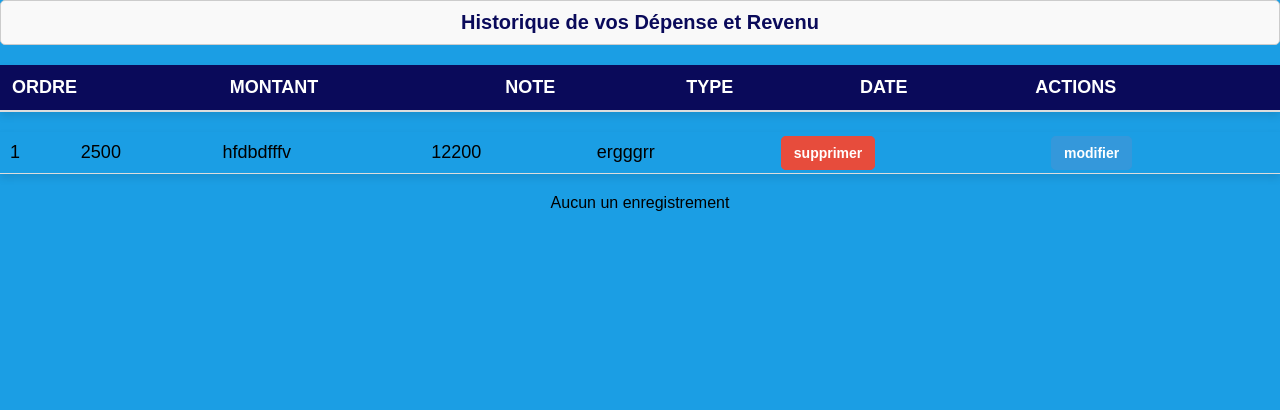
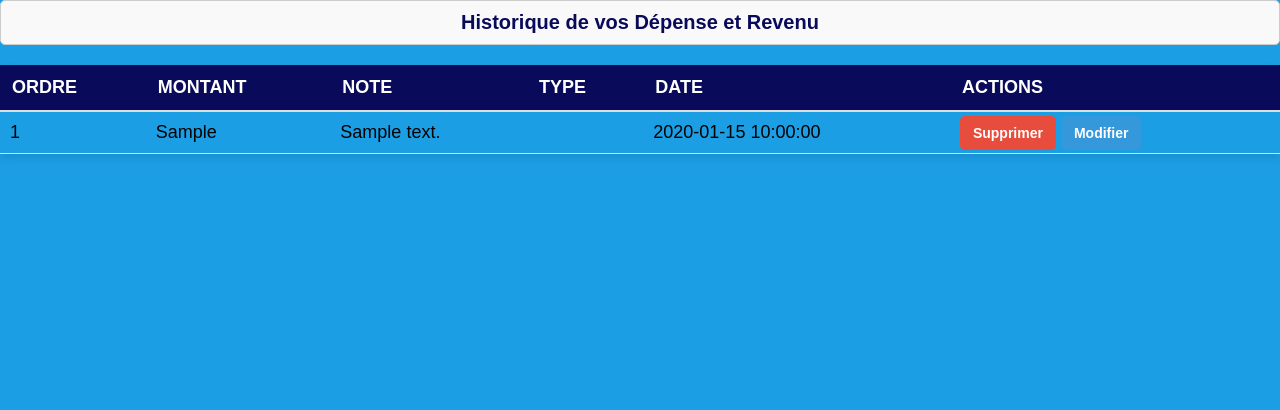
Before and after one commit to Ben0033/apk-mapoche, a PHP site: page /historique.php in a window 1280 px wide. Shown: the part 75-485 px from the top of the page. Run offline with PHP 8.4, Linux system fonts and the light colour scheme; the visitor is signed in with stand-in values (Sample User, id 1); tables that the repository leaves empty or names only in its code hold one stand-in row (values such as "Sample post"); lists and menus that the app fills with data are empty.

Commit message:
fichiers

```diff
--- a/Application/css/style.css
+++ b/Application/css/style.css
@@ -48,12 +48,12 @@
 
 .h1{
     text-align: center;
-    font-size: 50px;
+    font-size: 25px;
     font-weight: bold;
 }
 
 .diva p{
-    font-size: 25px;
+    font-size: 15px;
     text-align: center;
 }
 section{
--- a/Application/historique.php
+++ b/Application/historique.php
@@ -1,19 +1,27 @@
 <?php
 $title = "Historique";
 require_once 'header.php';
+
 // Vérifiez si l'utilisateur est connecté
 if (!isset($_SESSION['id_user'])) {
    header('Location: connexion.php');
    exit;
 }
+
 require 'config.php';
+
+// Récupérer les données depuis la base de données
+$id_user = $_SESSION['id_user'];
+$query = $conn->prepare("SELECT * FROM historique WHERE id_user = :id_user ORDER BY date DESC");
+$query->execute(['id_user' => $id_user]);
+$historique = $query->fetchAll(PDO::FETCH_ASSOC);
 ?>
 
 <table class="table">
    <legend>Historique de vos Dépense et Revenu</legend>
    <thead class="thead">
       <tr>
-            <th>ordre</th>
+         <th>Ordre</th>
          <th>Montant</th>
          <th>Note</th>
          <th>Type</th>
@@ -21,25 +29,29 @@
          <th>Actions</th>
       </tr>
    </thead>
-   </table>
-   <table>
    <tbody>
-         <?php //foreach(): ?>
+      <?php if (!empty($historique)): ?>
+         <?php foreach ($historique as $index => $entry): ?>
             <tr>
-               <td>1</td>
-               <td>2500</td>
-               <td>hfdbdfffv</td>
-               <td>12200</td>
-               <td>ergggrr</td>
-               <td> <a href="" class="btn-danger">supprimer</a> </td>
-               <td> <a href="" class="btn-info">modifier</a> </td>
+               <td><?= $index + 1 ?></td>
+               <td><?= htmlspecialchars($entry['montant']) ?></td>
+               <td><?= htmlspecialchars($entry['note']) ?></td>
+               <td><?= htmlspecialchars($entry['type']) ?></td>
+               <td><?= htmlspecialchars($entry['date']) ?></td>
+               <td>
+                  <a href="supprimer.php?id=<?= $entry['id'] ?>" class="btn-danger">Supprimer</a>
+                  <a href="modifier.php?id=<?= $entry['id'] ?>" class="btn-info">Modifier</a>
+               </td>
             </tr>
-         <?php //endforeach; ?>
+         <?php endforeach; ?>
+      <?php else: ?>
+         <tr>
+            <td colspan="6" style="text-align: center;">Aucun enregistrement trouvé</td>
+         </tr>
+      <?php endif; ?>
    </tbody>
 </table>
-   <?php //else: ?>
-      <p style="text-align: center;">Aucun un enregistrement</p>
-      <?php //endif; ?>
+
 <?php
-   require_once 'footer.php'
+require_once 'footer.php';
 ?>
```
Lines whose indentation alone changed are shown as unchanged.
